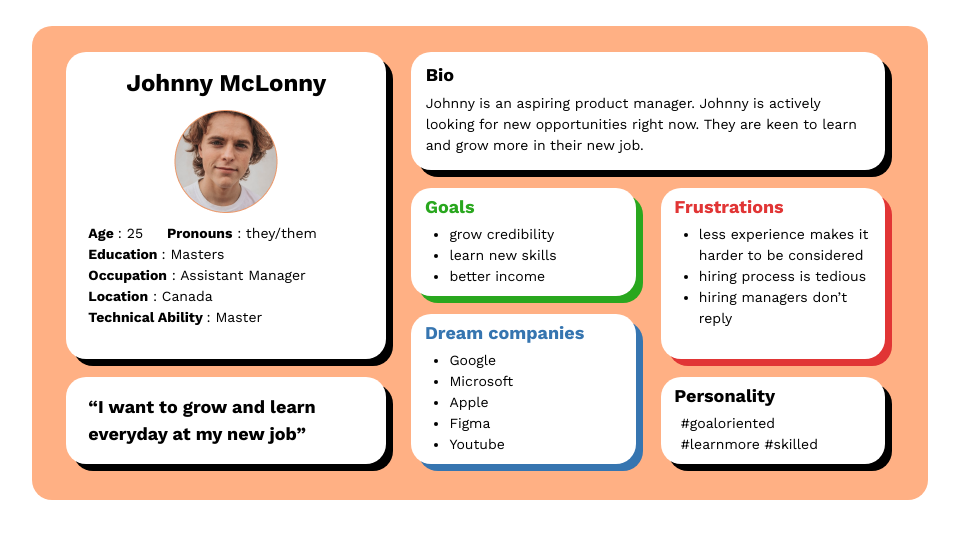
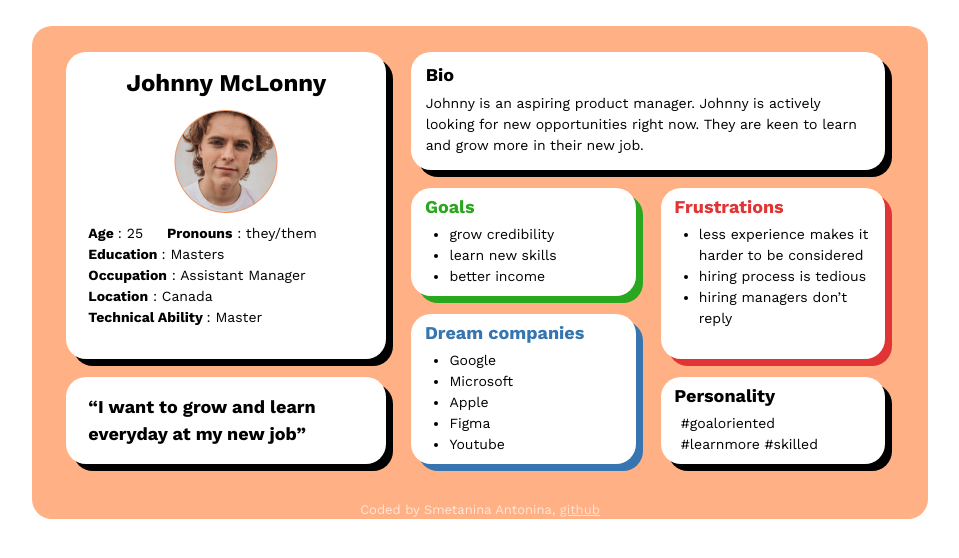
Before and after one commit to TonyaSmetanina/Grids, a plain HTML site: page index.html in a window 1280 px wide. Shown: the whole page, without its empty margins (160-1119 px from the left). Drawn offline with nearby package versions, Linux system fonts and the light colour scheme.

Commit message:
added the signature

```diff
--- a/index.html
+++ b/index.html
@@ -74,6 +74,12 @@
                 </div>
             </div>
         </div>
+        <div class="coded">
+            <p>      Coded by Smetanina Antonina,
+                <a href="https://github.com/TonyaSmetanina/"> github </a>
+            </p>
+        </div>
+    </div>
     </div>
 
 </body>
--- a/styles.css
+++ b/styles.css
@@ -164,3 +164,20 @@ html {
     color: #000000;
     margin: 5% 3% 1% 7%;
 }
+
+.coded p{
+    color: #ffff;
+    opacity: .7;
+    text-align: center;
+    font-size: 1.3rem;
+}
+
+.coded a {
+    color: #ffff;
+    opacity: .9;
+}
+
+.coded a:hover {
+    color: #ffff;
+    opacity: .5;
+}
```
